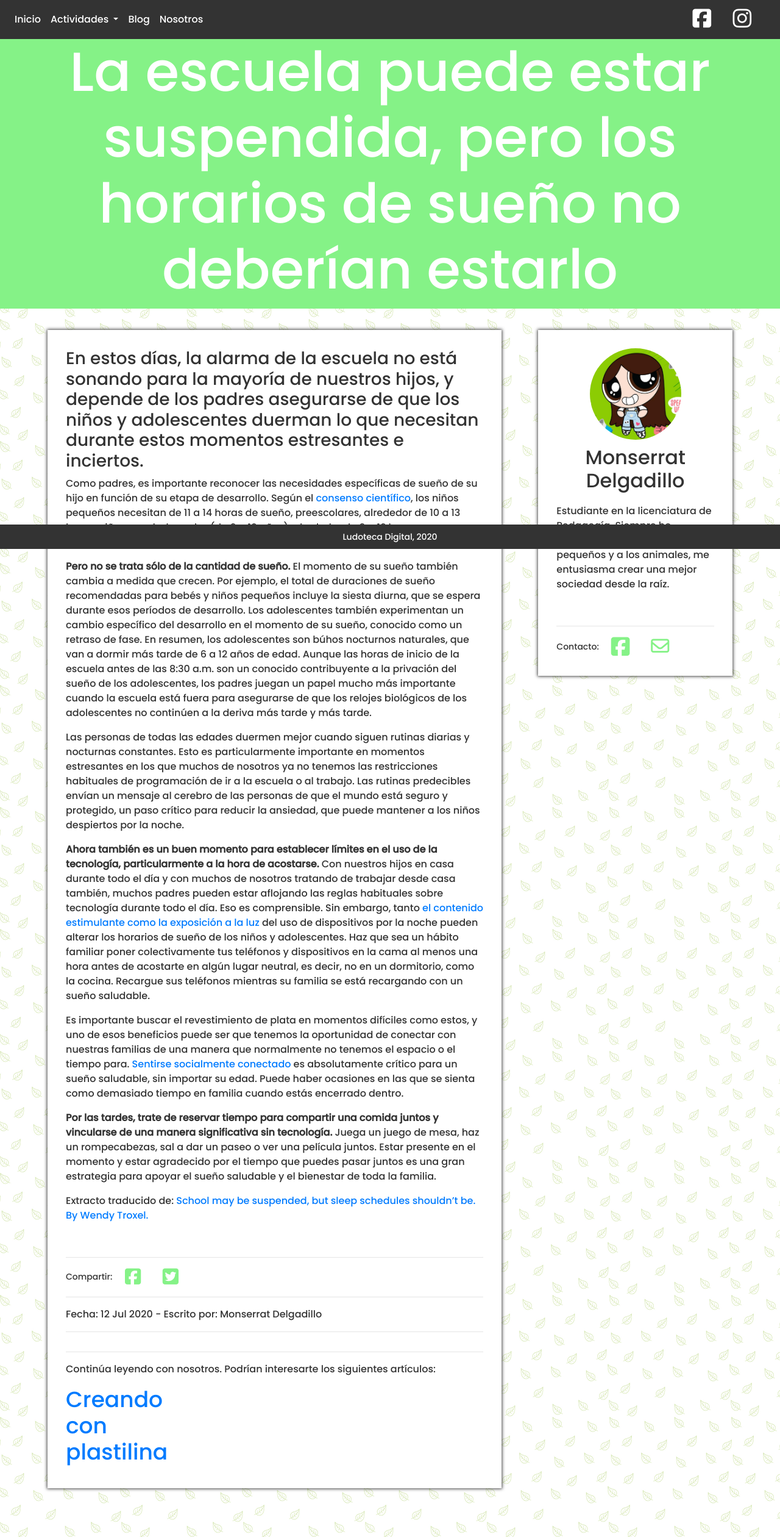
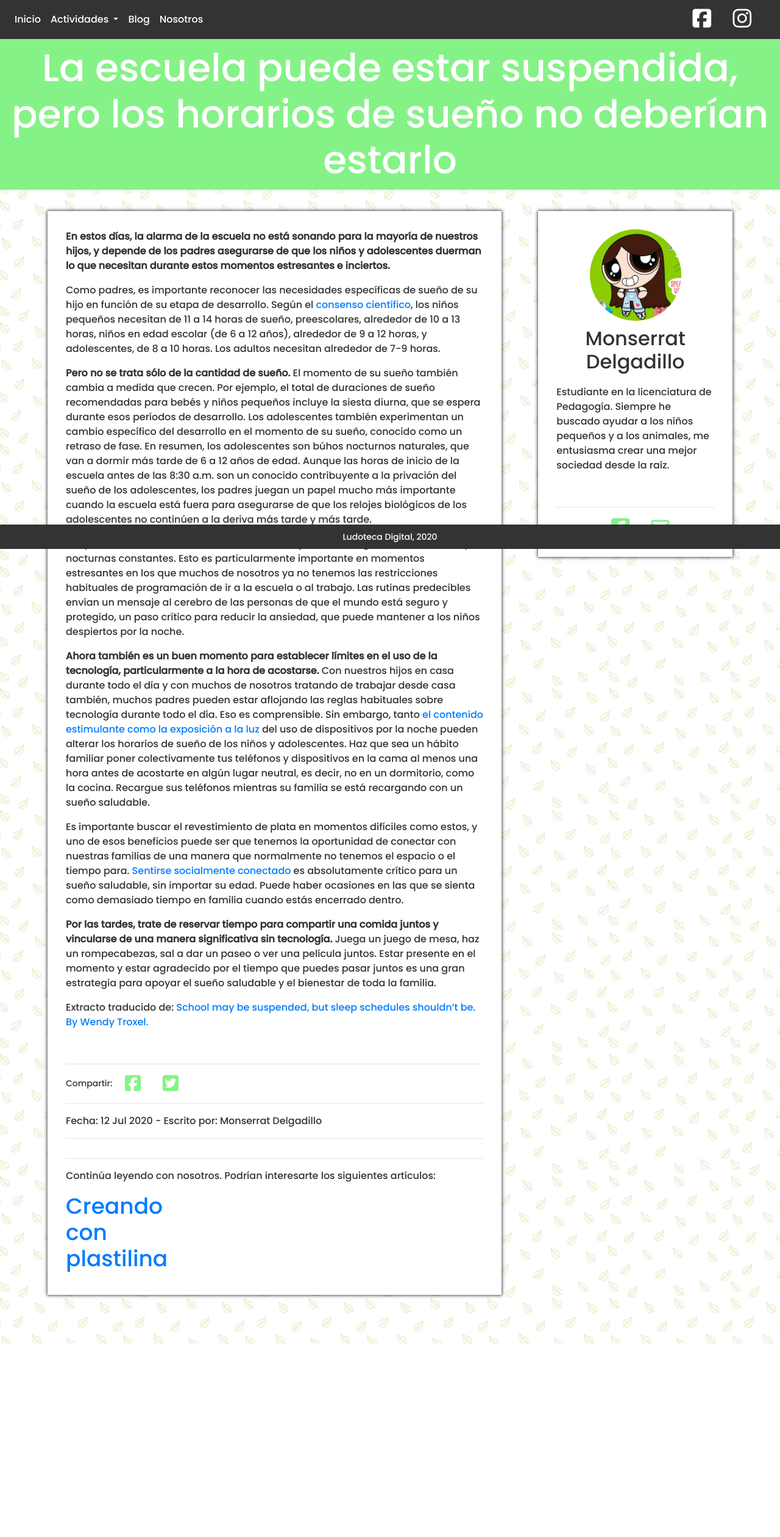
Before and after one commit to MarcoLPR/marcolpr.github.io, a Jekyll site: the page built from _posts/2020-07-12-horarios-de-sueño.md, in a window 1280 px wide. Shown: the whole page at 61% size. Built offline with Jekyll 4.4.1, drawn with Linux system fonts in a browser that asks for light colours; nearby versions of some CDN libraries; comment, search, counter and statistics services are not loaded; after the commit the page ends 2203 px from its top, so only the background shows below that.

```diff
--- a/_posts/2020-07-12-horarios-de-sueño.md
+++ b/_posts/2020-07-12-horarios-de-sueño.md
@@ -5,7 +5,7 @@ tags: [linguistica]
 categories: [articulo]
 author: monse
 ---
-### En estos días, la alarma de la escuela no está sonando para la mayoría de nuestros hijos, y depende de los padres asegurarse de que los niños y adolescentes duerman lo que necesitan durante estos momentos estresantes e inciertos.
+**En estos días, la alarma de la escuela no está sonando para la mayoría de nuestros hijos, y depende de los padres asegurarse de que los niños y adolescentes duerman lo que necesitan durante estos momentos estresantes e inciertos.**
 
 Como padres, es importante reconocer las necesidades específicas de sueño de su hijo en función de su etapa de desarrollo. Según el [consenso científico](https://www.ncbi.nlm.nih.gov/pmc/articles/PMC5078711/), los niños pequeños necesitan de 11 a 14 horas de sueño, preescolares, alrededor de 10 a 13 horas, niños en edad escolar (de 6 a 12 años), alrededor de 9 a 12 horas, y adolescentes, de 8 a 10 horas. Los adultos necesitan alrededor de 7-9 horas.
 
--- a/index.css
+++ b/index.css
@@ -77,9 +77,9 @@ a:hover {
 .blog-title {
   text-align: center;
   color: #fff;
-  font-size: 10vmin;
+  font-size: 7vmin;
   margin: auto;
-  padding-bottom: 10px;
+  padding: 10px;
 }
 
 .baby-title {
```
